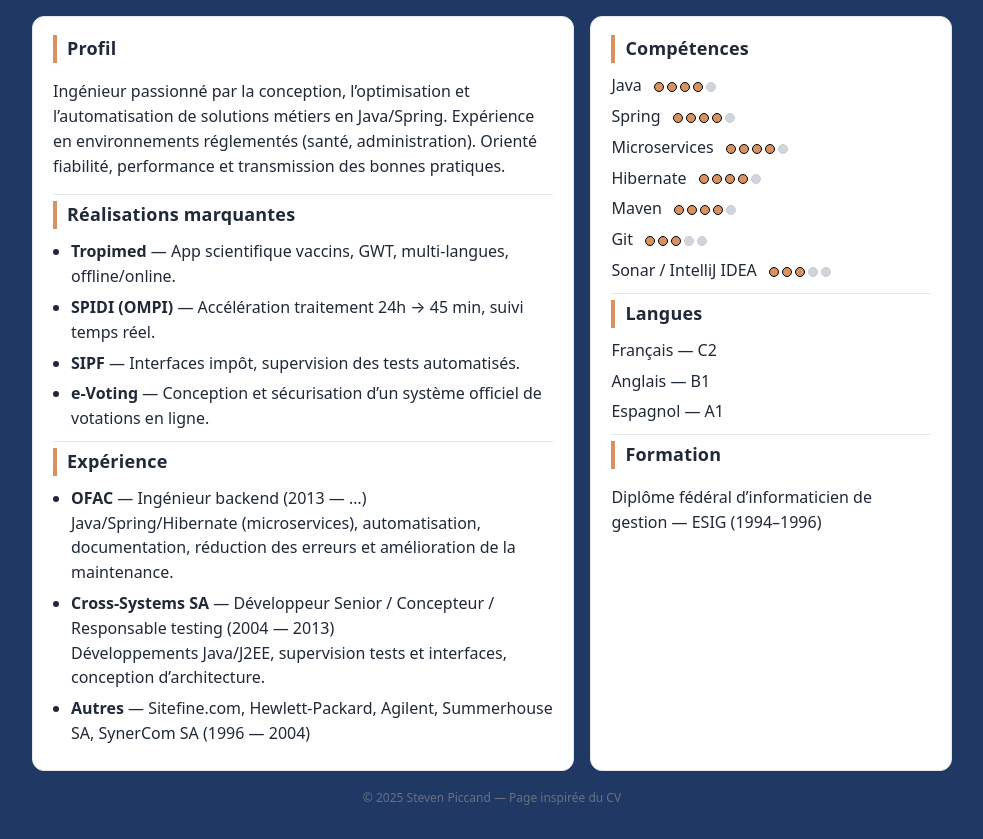
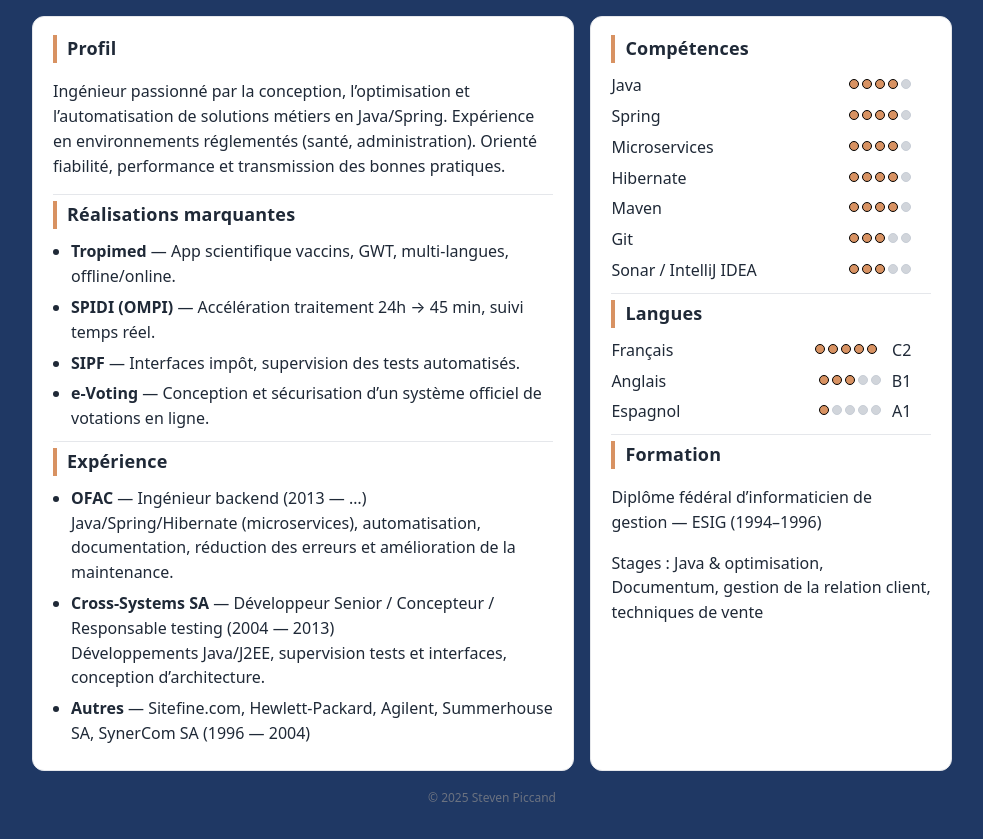
Before and after one commit to spiccand/spiccand.github.io, a plain HTML site: page index.html in a window 1280 px wide. Shown: the part 225-1064 px from the top of the page, without its empty margins (148-1131 px from the left). Drawn offline with Linux system fonts and the light colour scheme.

Commit message:
Align dot

```diff
--- a/index.html
+++ b/index.html
@@ -92,22 +92,6 @@
         margin: 6px 0;
     }
 
-    .kvs {
-        display: flex;
-        flex-wrap: wrap;
-        gap: 8px;
-        margin-top: 8px
-    }
-
-    .pill {
-        border: 1px solid var(--line);
-        background: #fafafa;
-        border-radius: 999px;
-        padding: 6px 10px;
-        font-size: 12px;
-        color: #374151;
-    }
-
     .muted {
         color: var(--muted);
     }
@@ -115,11 +99,14 @@
     .list-plain {
         list-style: none;
         padding: 0;
-        margin: 0
+        margin: 0;
+        width: 300px;
     }
 
     .list-plain li {
-        margin: 6px 0
+        display: flex;
+        margin: 6px 0;
+        width: 300px;
     }
 
     .cta {
@@ -172,21 +159,23 @@
         display: inline-grid;
         grid-auto-flow: column;
         gap: 3px;
-        margin-left: 8px;
-        vertical-align: middle
+        margin-left: auto;
+        vertical-align: middle;
     }
 
     .dot {
+        display: block;
         width: 10px;
         height: 10px;
         border-radius: 50%;
         background: #d1d5db;
         border: 1px solid #c7cdd6;
+        margin-top: 6px;
     }
 
     .dot.on {
         background: var(--accent);
-        border-color: #000000
+        border-color: #000000;
     } </style>
 </head>
 <body>
@@ -286,19 +275,23 @@
 
             <h2>Langues</h2>
             <ul class="list-plain">
-                <li>Français — C2</li>
-                <li>Anglais — B1</li>
-                <li>Espagnol — A1</li>
+                <li>Français<span class="level"><span class="dot on"></span><span class="dot on"></span><span class="dot on"></span><span class="dot on"></span><span class="dot on"></span>&nbsp;&nbsp; C2</span></li>
+                <li>Anglais<span class="level"><span class="dot on"></span><span class="dot on"></span><span class="dot on"></span><span class="dot"></span><span class="dot"></span>&nbsp; B1</span></li>
+                <li>Espagnol<span class="level"><span class="dot on"></span><span class="dot"></span><span class="dot"></span><span class="dot"></span><span class="dot"></span>&nbsp; A1</span></li>
             </ul>
 
             <div class="sep"></div>
 
             <h2>Formation</h2>
             <p>Diplôme fédéral d’informaticien de gestion — ESIG (1994–1996)</p>
+            <p>Stages : Java & optimisation,
+                Documentum, gestion de la
+                relation client, techniques de
+                vente</p>
         </aside>
     </div>
 
-    <footer>© <span id="y"></span> Steven Piccand — Page inspirée du CV</footer>
+    <footer>© <span id="y"></span> Steven Piccand</footer>
 </div>
 <script> document.getElementById('y').textContent = new Date().getFullYear(); </script>
 </body>
```
